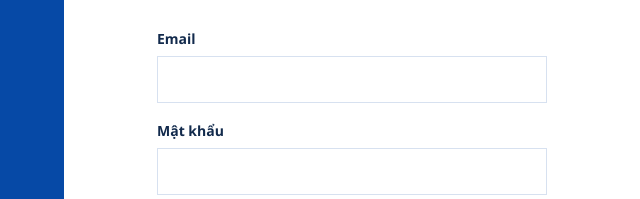
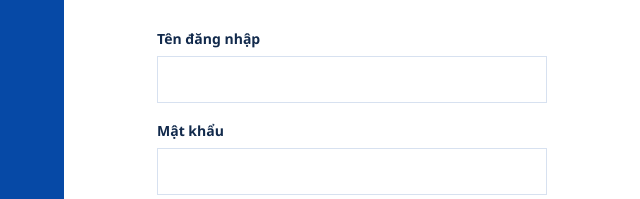
Before and after one commit to huuphu270199-peter/phugialand-app, a website: page login.html in a window 1280 px wide. Shown: the part 300-499 px from the top of the page, 640-1280 px from the left. Drawn offline with Linux system fonts and the light colour scheme.

Commit message:
Allow default admin username login

```diff
--- a/login.html
+++ b/login.html
@@ -21,7 +21,7 @@
       <form data-login-form method="post" autocomplete="on">
         <p class="eyebrow">CHÀO MỪNG TRỞ LẠI</p>
         <h2 id="login-title">Đăng nhập</h2>
-        <label>Email<input name="email" type="email" autocomplete="username" required></label>
+        <label>Tên đăng nhập<input name="email" type="text" autocomplete="username" required></label>
         <label>Mật khẩu<input name="password" type="password" autocomplete="current-password" required></label>
         <p class="form-error" data-login-error role="alert" hidden></p>
         <button type="submit">Vào hệ thống</button>
```
